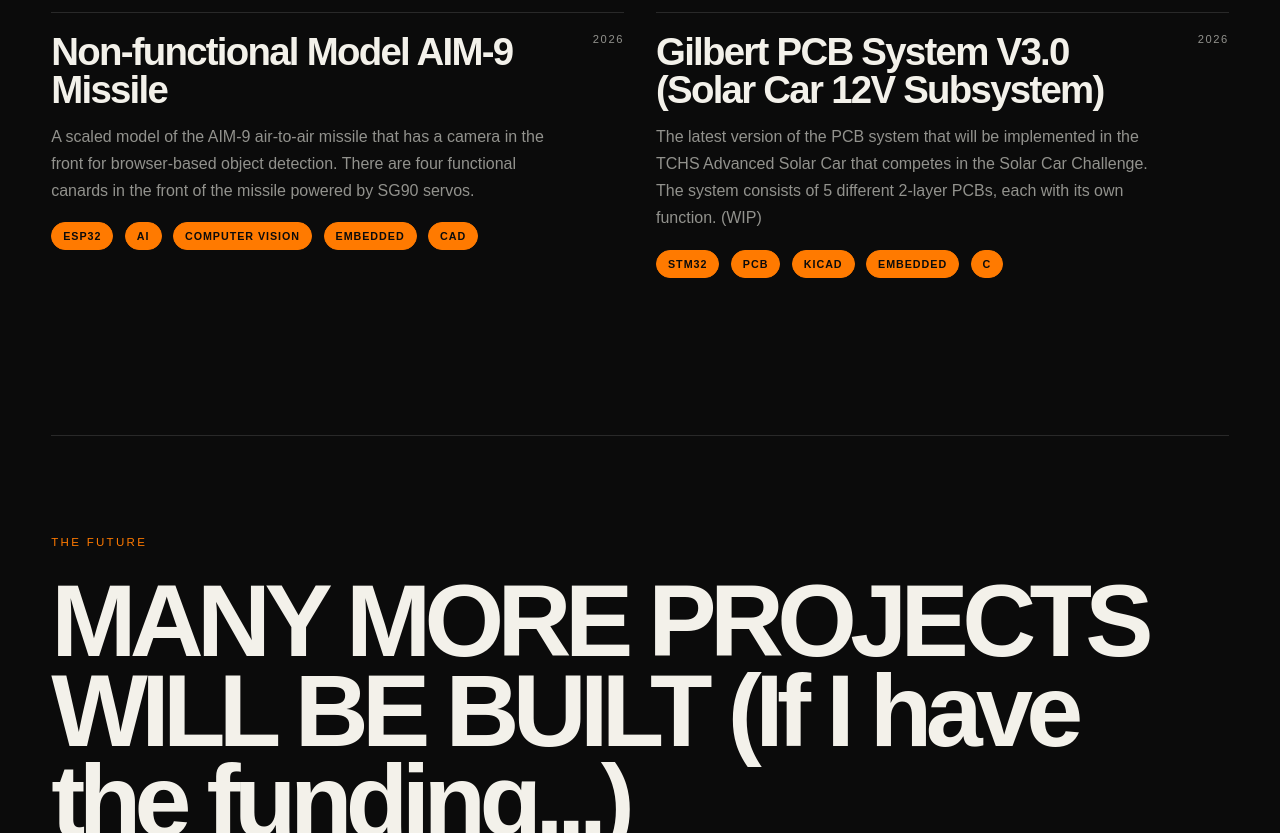
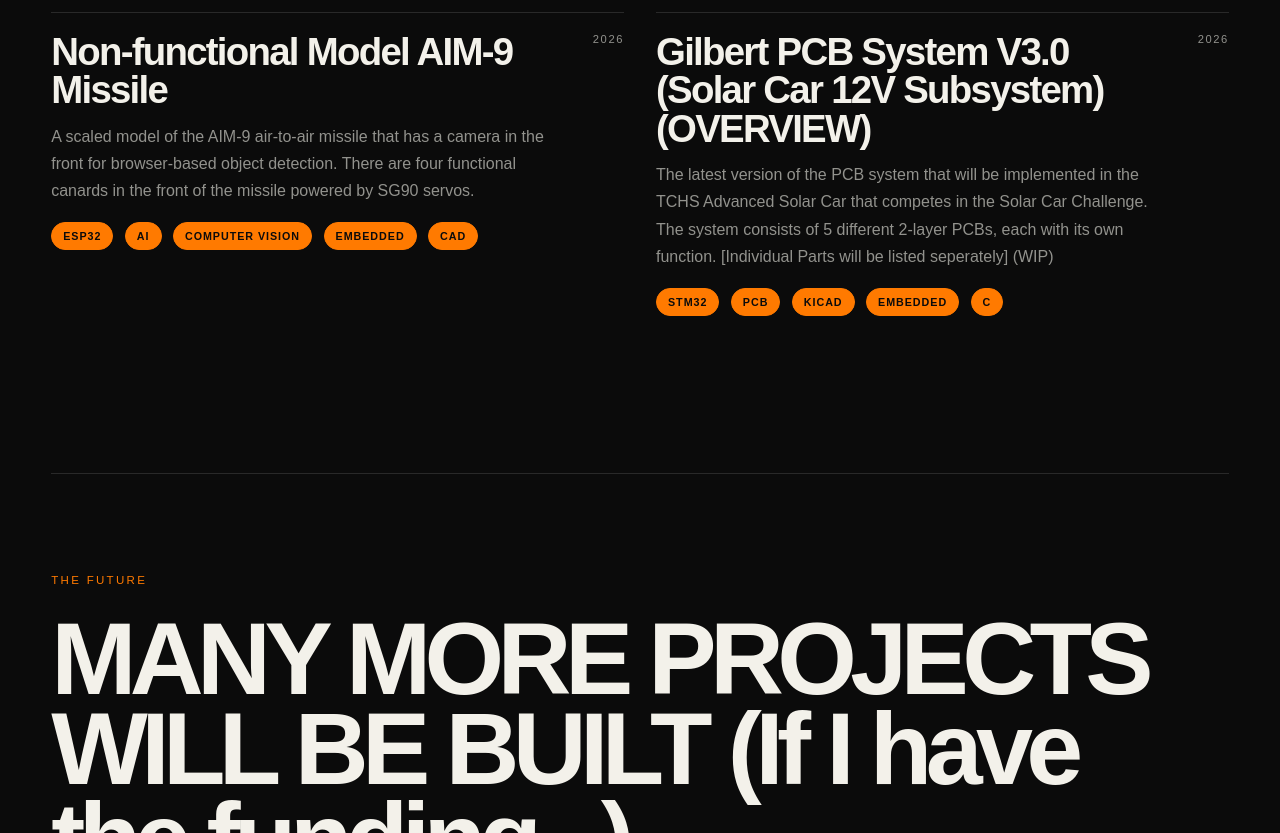
Before and after one commit to StanleyQiu1/StanleyQiu1.github.io, a plain HTML site: page projects.html in a window 1280 px wide. Shown: the part 5107-5940 px from the top of the page. Drawn offline with Linux system fonts and the light colour scheme.

Commit message:
Update projects.html

```diff
--- a/projects.html
+++ b/projects.html
@@ -1547,7 +1547,7 @@ footer {
 
                     <h3>
                         Gilbert PCB System V3.0
-                        (Solar Car 12V Subsystem)
+                        (Solar Car 12V Subsystem) (OVERVIEW)
                     </h3>
 
                     <p>
@@ -1555,7 +1555,7 @@ footer {
                         will be implemented in the TCHS Advanced Solar
                         Car that competes in the Solar Car Challenge.
                         The system consists of 5 different 2-layer PCBs,
-                        each with its own function. (WIP)
+                        each with its own function. [Individual Parts will be listed seperately] (WIP)
                     </p>
 
                     <div class="tags">
```
